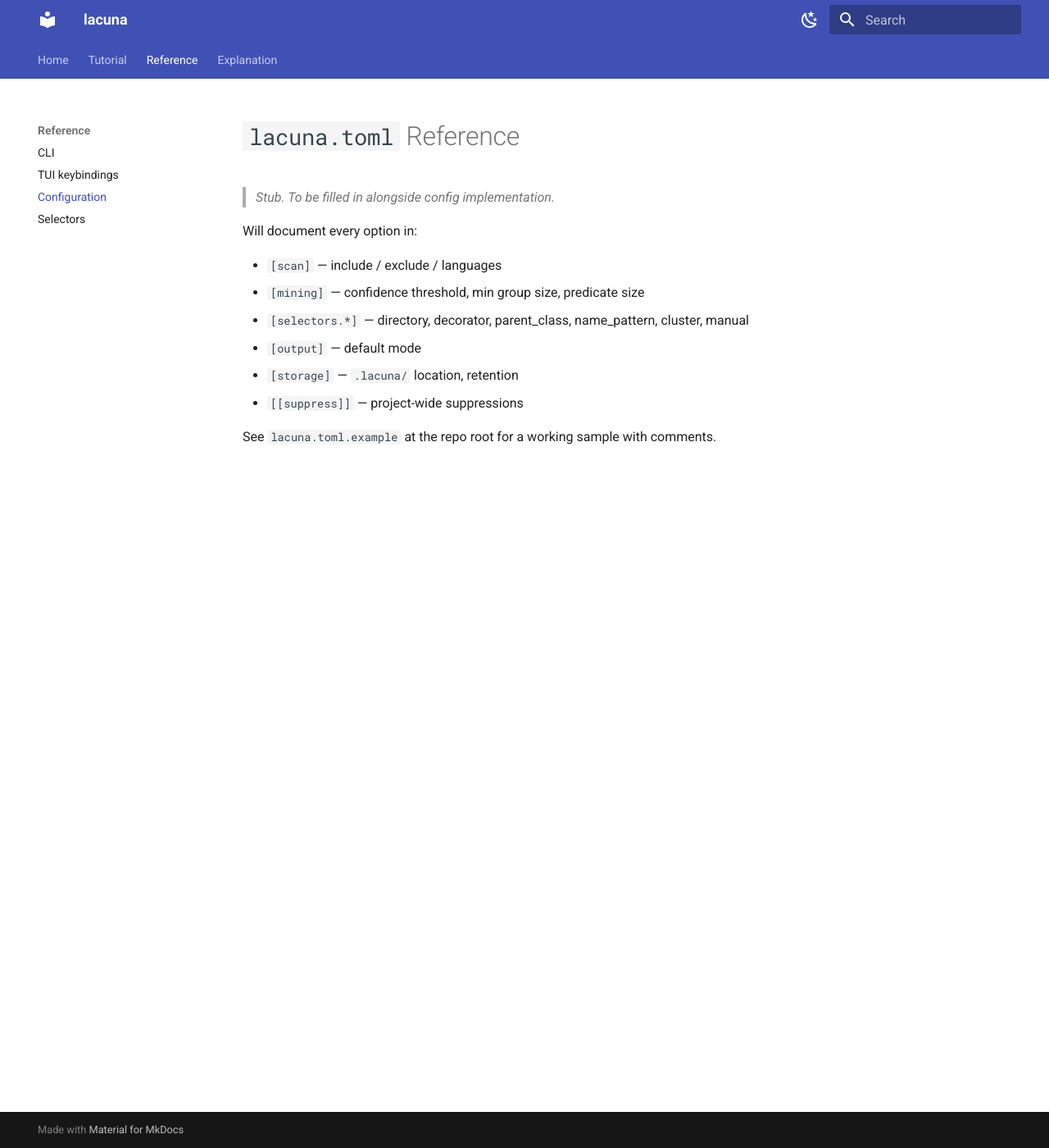
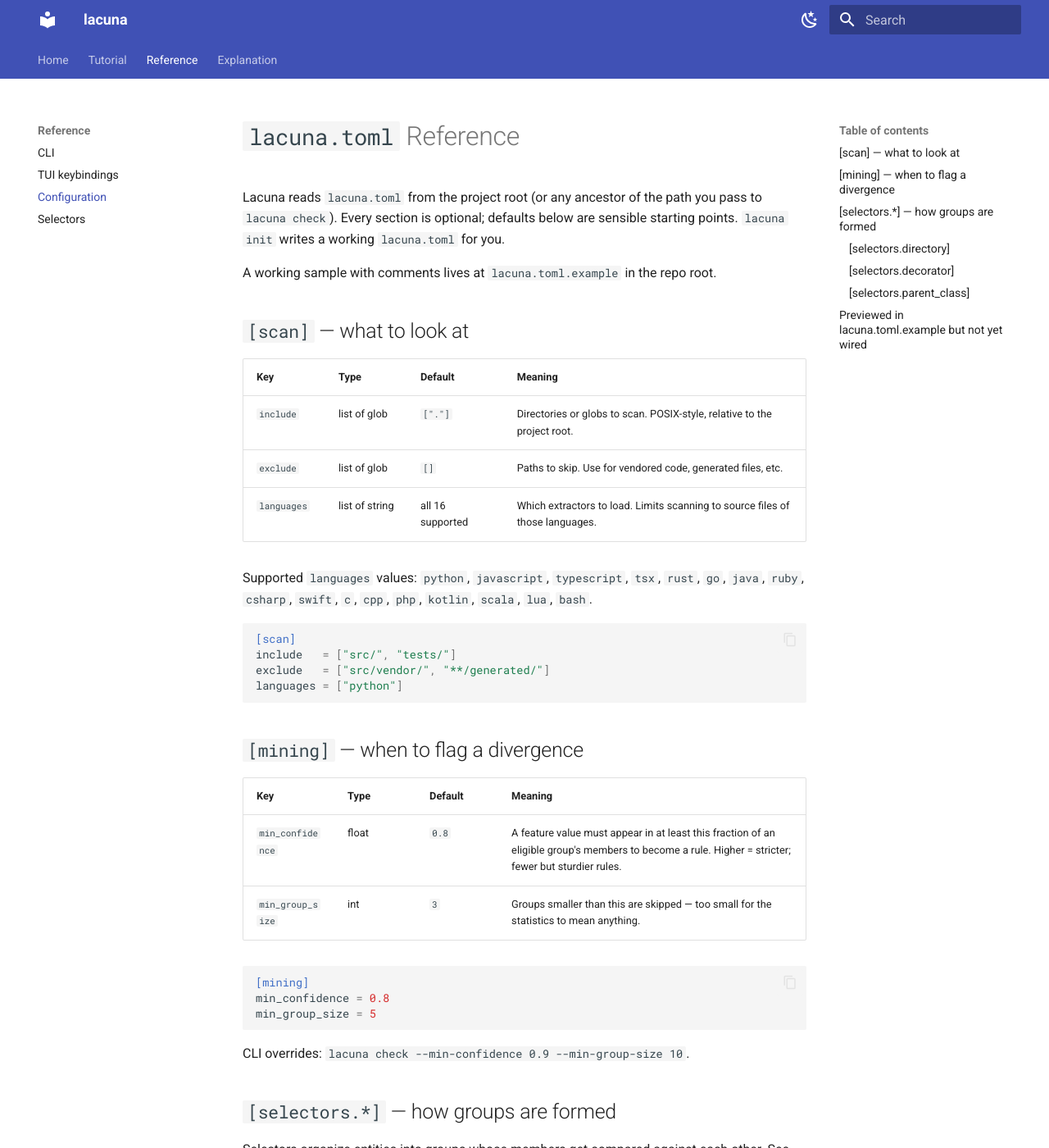
Before and after one commit to skbays03/absentia, an MkDocs documentation site: the page built from docs/reference/lacuna-toml.md, in a window 1280 px wide and 1400 px high. Shown: the whole window at 82% size. Built offline with MkDocs 1.6.1 and Material for MkDocs 9.7.7, drawn with Linux system fonts in a browser that asks for light colours; some of the changed text lies outside the part shown.

Commit message:
Doc sweep — bring all peripheral docs in line with implementation
Six docs that hadn't kept up with the engine:

- CHANGELOG.md: rewrote the [Unreleased] entry. Was claiming
  "no engine code yet"; now reflects 16-language extractors,
  mining, TUI, parallel scanning, lacuna est + calibration,
  Apache 2.0 license, CI, and the doc set.
- README.md and docs/tutorial/quickstart.md: install instructions
  switched from `pip install lacuna` (aspirational; not on PyPI)
  to `pip install .` / `pipx install ./lacuna` from a local clone,
  with a Windows note about `.venv\Scripts\activate` vs.
  `source .venv/bin/activate`.
- docs/index.md: added the architecture, estimator, and selectors
  reference links that were missing from the landing page.
- docs/reference/selectors.md: dropped the "stub" header and
  expanded into a real per-selector reference with config schema
  and field tables.
- docs/reference/lacuna-toml.md: replaced the stub with a full
  schema reference for the sections that are actually wired in
  the engine (`[scan]`, `[mining]`, `[selectors.directory|decorator|parent_class]`).
  Includes a clear "previewed but not yet wired" section calling
  out the parts of `lacuna.toml.example` that are roadmap.

Authored-by: Shawn Bays <shawnbays2003@gmail.com>
Co-Authored-By: Claude Opus 4.7 (1M context) <noreply@anthropic.com>

````diff
--- a/docs/reference/lacuna-toml.md
+++ b/docs/reference/lacuna-toml.md
@@ -1,14 +1,104 @@
 # `lacuna.toml` Reference
 
-> _Stub. To be filled in alongside config implementation._
+Lacuna reads `lacuna.toml` from the project root (or any ancestor
+of the path you pass to `lacuna check`). Every section is optional;
+defaults below are sensible starting points. `lacuna init` writes
+a working `lacuna.toml` for you.
 
-Will document every option in:
+A working sample with comments lives at `lacuna.toml.example` in
+the repo root.
 
-- `[scan]` — include / exclude / languages
-- `[mining]` — confidence threshold, min group size, predicate size
-- `[selectors.*]` — directory, decorator, parent_class, name_pattern, cluster, manual
-- `[output]` — default mode
-- `[storage]` — `.lacuna/` location, retention
-- `[[suppress]]` — project-wide suppressions
+## `[scan]` — what to look at
 
-See `lacuna.toml.example` at the repo root for a working sample with comments.
+| Key | Type | Default | Meaning |
+|---|---|---|---|
+| `include` | list of glob | `["."]` | Directories or globs to scan. POSIX-style, relative to the project root. |
+| `exclude` | list of glob | `[]` | Paths to skip. Use for vendored code, generated files, etc. |
+| `languages` | list of string | all 16 supported | Which extractors to load. Limits scanning to source files of those languages. |
+
+Supported `languages` values: `python`, `javascript`, `typescript`,
+`tsx`, `rust`, `go`, `java`, `ruby`, `csharp`, `swift`, `c`, `cpp`,
+`php`, `kotlin`, `scala`, `lua`, `bash`.
+
+```toml
+[scan]
+include   = ["src/", "tests/"]
+exclude   = ["src/vendor/", "**/generated/"]
+languages = ["python"]
+```
+
+## `[mining]` — when to flag a divergence
+
+| Key | Type | Default | Meaning |
+|---|---|---|---|
+| `min_confidence` | float | `0.8` | A feature value must appear in at least this fraction of an eligible group's members to become a rule. Higher = stricter; fewer but sturdier rules. |
+| `min_group_size` | int | `3` | Groups smaller than this are skipped — too small for the statistics to mean anything. |
+
+```toml
+[mining]
+min_confidence = 0.8
+min_group_size = 5
+```
+
+CLI overrides: `lacuna check --min-confidence 0.9 --min-group-size 10`.
+
+## `[selectors.*]` — how groups are formed
+
+Selectors organize entities into groups whose members get compared
+against each other. See the [selectors reference](selectors.md)
+for the full per-selector explanation; this section is the schema.
+
+### `[selectors.directory]`
+
+| Key | Type | Default | Meaning |
+|---|---|---|---|
+| `enabled` | bool | `true` | Toggle this selector. |
+| `min_members` | int | `3` | Skip directories with fewer entities. |
+| `kind_filter` | list of string | `["function", "class"]` | Only group entities of these kinds. |
+
+### `[selectors.decorator]`
+
+| Key | Type | Default | Meaning |
+|---|---|---|---|
+| `enabled` | bool | `true` | Toggle this selector. |
+| `min_members` | int | `3` | Skip decorators carried by fewer entities. |
+| `exclude` | list of string | `["@property", "@staticmethod", "@classmethod"]` | Decorator values to ignore (typically universal builtins that wouldn't form interesting rules). |
+
+### `[selectors.parent_class]`
+
+| Key | Type | Default | Meaning |
+|---|---|---|---|
+| `enabled` | bool | `true` | Toggle this selector. |
+| `min_members` | int | `3` | Skip parent classes with fewer subclasses. |
+| `exclude` | list of string | `["object", "Exception", ...]` | Parent classes too universal to group on. |
+| `kind_filter` | list of string | class-like kinds across all 16 languages | Kinds eligible for grouping: `class`, `struct`, `enum`, `extension`, `protocol`, `interface`, `trait`, `impl`, `module`, `record`. |
+
+```toml
+[selectors.directory]
+enabled     = true
+min_members = 5
+kind_filter = ["function", "class"]
+
+[selectors.decorator]
+enabled     = true
+min_members = 3
+exclude     = ["@property", "@staticmethod"]
+
+[selectors.parent_class]
+enabled     = true
+min_members = 3
+```
+
+## Previewed in `lacuna.toml.example` but not yet wired
+
+The example file previews several sections that are **not yet
+implemented in the engine**: the `name_pattern` and `cluster`
+selectors, `[[selectors.manual]]`, `[output]`, project-wide
+`[[suppress]]` records, and `max_predicate_size` under `[mining]`.
+Treat them as a roadmap; the sections above are what `lacuna check`
+actually reads today.
+
+For ad-hoc / personal suppressions (the only kind currently
+supported), use `lacuna suppress <gap-id> --reason "..."` or press
+`s` in the TUI. Those live in `.lacuna/state.db` and aren't
+committed to version control.
````
Also changed, not shown: CHANGELOG.md (+46 -6 lines), README.md (+17 -2 lines), docs/index.md (+3 -0 lines), docs/reference/selectors.md (+70 -12 lines), docs/tutorial/quickstart.md (+5 -3 lines).
